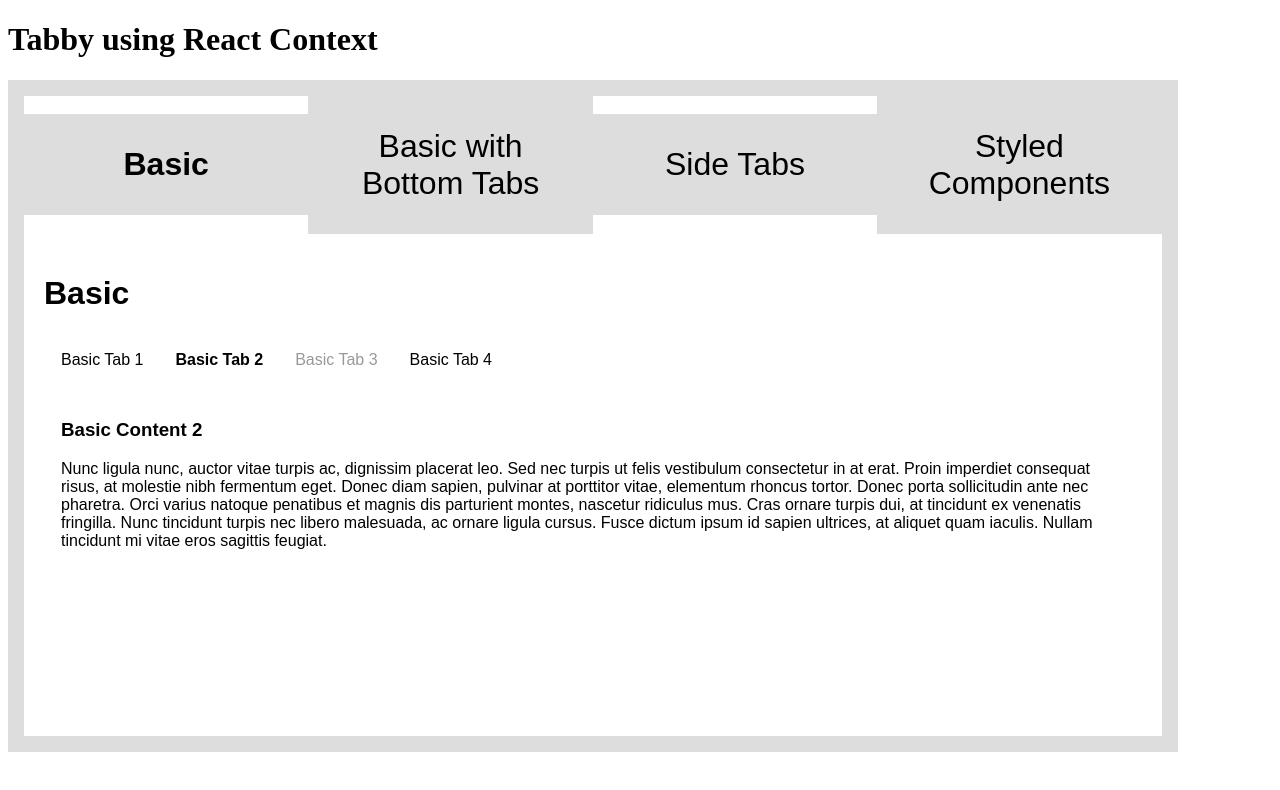
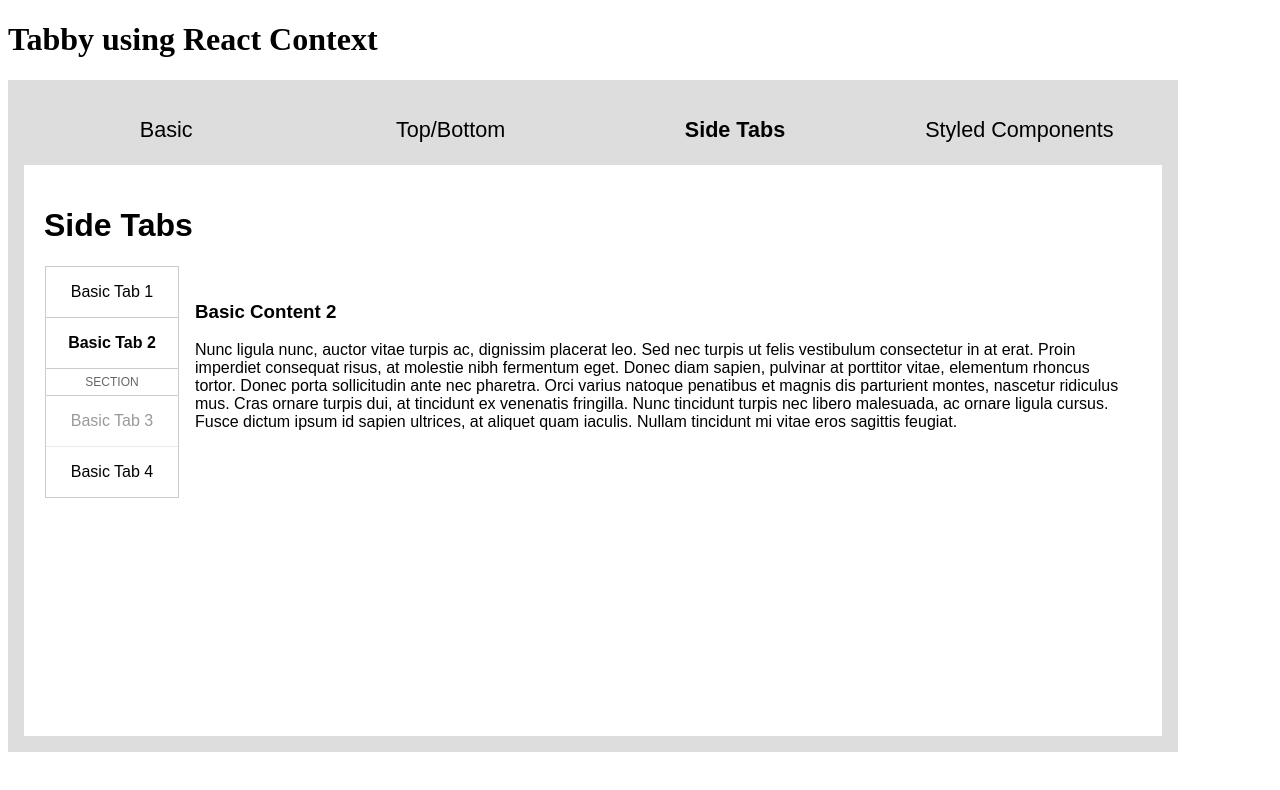
Before and after one commit to aikidesign/react-tabby-style, a React (Create React App) app: page / in a window 1280 px wide. Shown: the top 790 px of the page. Built offline with nearby package versions, Linux system fonts and the light colour scheme.

Commit message:
tweaking examples

```diff
--- a/src/App.js
+++ b/src/App.js
@@ -15,19 +15,17 @@ const styles = {
   },
   tabBar: {
     display: "flex",
-    justifyContent: "space-between"
+    justifyContent: "space-between",
+    backgroundColor: "#ddd"
   },
   tab: {
     backgroundColor: "#ddd",
-    fontSize: "2em",
+    fontSize: "1.35em",
     textAlign: "center",
     width: "100%"
   },
   tabContent: {
     padding: "20px"
-  },
-  tabPanel: {
-    backgroundColor: "#ccc"
   }
 };
 
@@ -39,25 +37,25 @@ class App extends Component {
           <div className="App-header">
             <h1 className="App-title">Tabby using React Context</h1>
           </div>
-          <Tabs defaultIndex={0} style={styles.tabs}>
+          <Tabs defaultIndex={2} style={styles.tabs}>
             <TabBar style={styles.tabBar}>
               <Tab style={styles.tab}>Basic</Tab>
-              <Tab style={styles.tab}>Basic with Bottom Tabs</Tab>
+              <Tab style={styles.tab}>Top/Bottom</Tab>
               <Tab style={styles.tab}>Side Tabs</Tab>
               <Tab style={styles.tab}>Styled Components</Tab>
             </TabBar>
 
             <TabContent style={styles.tabContent}>
-              <TabPanel style={styles.tabPanel}>
+              <TabPanel>
                 <Basic />
               </TabPanel>
-              <TabPanel style={styles.tabPanel}>
+              <TabPanel>
                 <BasicBottom />
               </TabPanel>
-              <TabPanel style={styles.tabPanel}>
+              <TabPanel>
                 <SideTabs />
               </TabPanel>
-              <TabPanel style={styles.tabPanel}>
+              <TabPanel>
                 <Styled />
               </TabPanel>
             </TabContent>
--- a/src/components/Tabs.js
+++ b/src/components/Tabs.js
@@ -7,6 +7,7 @@ const TabsWrapper = styled.div`
 
 const TabBarWrapper = styled.div`
   display: flex;
+  justify-content: space-between;
   align-items: center;
 `;
 
@@ -127,5 +128,6 @@ export const TabContent = ({ className, children, style }) => {
 };
 
 export const TabPanel = props => {
-  return props.children;
+  // return props.children;
+  return <div style={props.style}>{props.children}</div>;
 };
--- a/src/examples/BasicBottom.js
+++ b/src/examples/BasicBottom.js
@@ -1,37 +1,62 @@
 import React from "react";
 import { Tabs, TabBar, Tab, TabContent, TabPanel } from "../components/Tabs";
-import content from "../data/content";
+
+const styles = {
+  tabs: {
+    display: "grid",
+    gridTemplateRows: "60px 500px 60px",
+    gridGap: "0px",
+    color: "#fefefe"
+  },
+  top: {
+    gridRow: "1/2",
+    backgroundColor: "#333"
+  },
+  content: {
+    gridRow: "2/3",
+    backgroundColor: "#fff",
+    lineHeight: "1.7em",
+    color: "#333",
+    border: "1px solid #333",
+    display: "flex",
+    justifyContent: "center",
+    alignItems: "center"
+  },
+  bottom: {
+    gridRow: "3/4",
+    backgroundColor: "#333"
+  },
+  panel: {
+    fontSize: "10em",
+    textAlign: "center",
+    color: "grey"
+  }
+};
 
 const BasicBottom = () => {
   return (
     <React.Fragment>
       <div>
-        <h1>Basic with Tabs on Bottom</h1>
+        <h1>Tabs Mirrored Top/Bottom</h1>
       </div>
-      <Tabs defaultIndex={1}>
-        <TabContent>
-          <TabPanel>
-            <h3>Basic Content 1</h3>
-            {content.one}
-          </TabPanel>
-          <TabPanel>
-            <h3>Basic Content 2</h3>
-            {content.two}
-          </TabPanel>
-          <TabPanel>
-            <h3>Basic Content 3</h3>
-            {content.three}
-          </TabPanel>
-          <TabPanel>
-            <h3>Basic Content 4</h3>
-            {content.four}
-          </TabPanel>
+      <Tabs defaultIndex={0} style={styles.tabs}>
+        <TabBar style={styles.top}>
+          <Tab>One</Tab>
+          <Tab>Two</Tab>
+          <Tab isDisabled>Three (disabled)</Tab>
+          <Tab>Four</Tab>
+        </TabBar>
+        <TabContent style={styles.content}>
+          <TabPanel style={styles.panel}>1</TabPanel>
+          <TabPanel style={styles.panel}>2</TabPanel>
+          <TabPanel style={styles.panel}>3</TabPanel>
+          <TabPanel style={styles.panel}>4</TabPanel>
         </TabContent>
-        <TabBar>
-          <Tab>Basic Tab 1</Tab>
-          <Tab>Basic Tab 2</Tab>
-          <Tab isDisabled>Basic Tab 3</Tab>
-          <Tab>Basic Tab 4</Tab>
+        <TabBar style={styles.bottom}>
+          <Tab>Bottom One</Tab>
+          <Tab>Bottom Two</Tab>
+          <Tab isDisabled>Bottom Three (disabled)</Tab>
+          <Tab>Bottom Four</Tab>
         </TabBar>
       </Tabs>
     </React.Fragment>
--- a/src/examples/SideTabs.js
+++ b/src/examples/SideTabs.js
@@ -3,10 +3,18 @@ import { Tabs, TabBar, Tab, TabContent, TabPanel } from "../components/Tabs";
 import content from "../data/content";
 
 const styles = {
-  tabs: { display: "flex" },
-  tabBar: { flexDirection: "column", height: "100%" },
+  tabs: { display: "flex", fontSize: "16px" },
+  tabBar: {
+    flexDirection: "column",
+    height: "100%",
+    borderLeft: "1px solid #ccc",
+    borderRight: "1px solid #ccc",
+    borderTop: "1px solid #ccc"
+  },
   tab: {
-    width: "100px"
+    width: "100px",
+    textAlign: "center",
+    borderBottom: "1px solid #ccc"
   },
   divider: {
     height: "2px",
@@ -14,12 +22,11 @@ const styles = {
     backgroundColor: "#333"
   },
   section: {
+    color: "#666",
     fontSize: "12px",
-    color: "#555",
-    width: "100px",
-    borderTop: "1px solid #555",
-    borderBottom: "1px solid #555",
-    padding: "0 3px",
+    width: "100%",
+    padding: "6px 0",
+    borderBottom: "1px solid #ccc",
     textAlign: "center"
   }
 };
@@ -34,7 +41,7 @@ const SideTabs = () => {
         <TabBar style={styles.tabBar}>
           <Tab style={styles.tab}>Basic Tab 1</Tab>
           <Tab style={styles.tab}>Basic Tab 2</Tab>
-          <div style={styles.section}>Section Divider</div>
+          <div style={styles.section}>SECTION</div>
           <Tab style={styles.tab} isDisabled>
             Basic Tab 3
           </Tab>
--- a/src/examples/Styled.js
+++ b/src/examples/Styled.js
@@ -19,7 +19,7 @@ const StyleTab = styled(Tab)`
 
 const StyleTabs = styled(Tabs)`
   background-color: #333;
-  min-height: 700px;
+  min-height: 500px;
   width: 400px;
 `;
 
```
